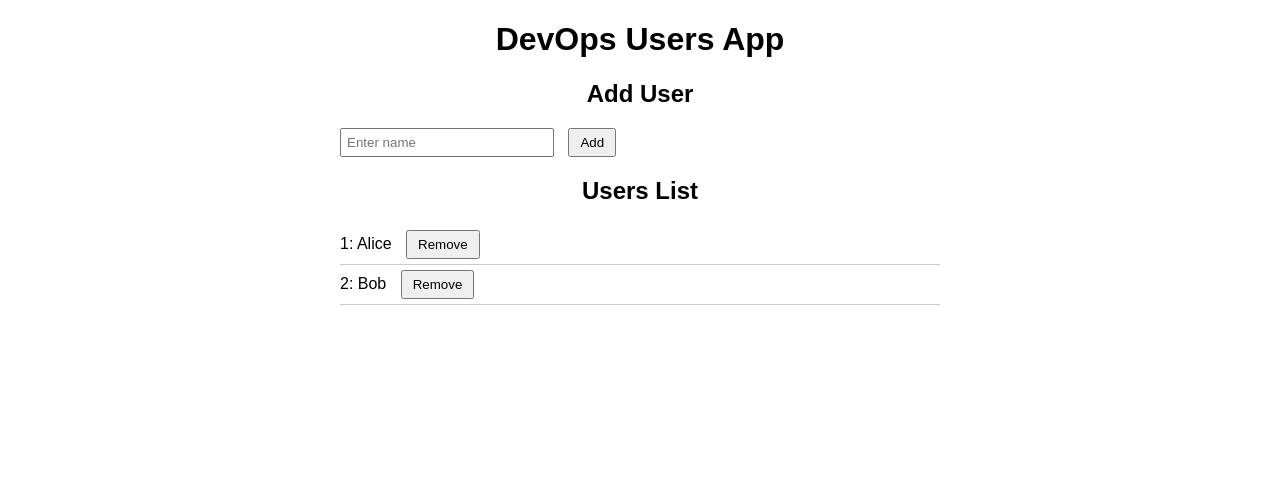
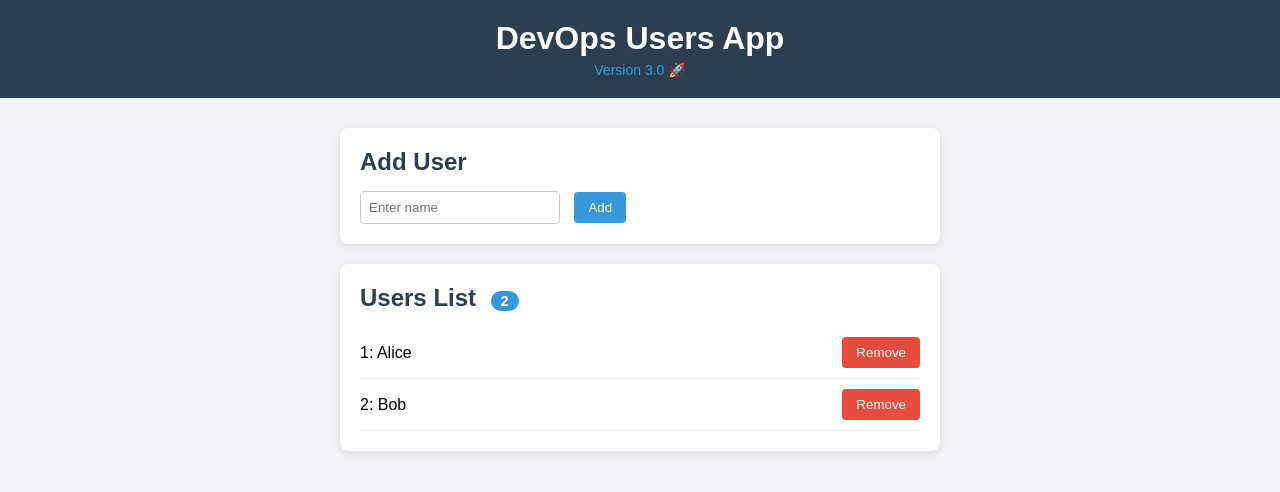
Before and after one commit to Mouhcine005/devops-project, a Flask app: page / in a window 1280 px wide. Shown: the top 492 px of the page. Run offline with Flask 3, Linux system fonts and the light colour scheme.

Commit message:
redesign UI with banner, cards, and user count

```diff
--- a/app/static/script.js
+++ b/app/static/script.js
@@ -1,19 +1,19 @@
-// Fetch and display users
 function fetchUsers() {
     fetch("/api/users")
         .then(response => response.json())
         .then(data => {
             const list = document.getElementById("users-list");
+            const count = document.getElementById("user-count");
             list.innerHTML = "";
+            count.textContent = data.length;
             data.forEach(user => {
                 const li = document.createElement("li");
-                li.innerHTML = `${user.id}: ${user.name} <button onclick="removeUser(${user.id})">Remove</button>`;
+                li.innerHTML = `<span>${user.id}: ${user.name}</span> <button onclick="removeUser(${user.id})">Remove</button>`;
                 list.appendChild(li);
             });
         });
 }
 
-// Add a new user
 function addUser() {
     const name = document.getElementById("name").value;
     if (!name) return alert("Enter a name");
@@ -31,7 +31,6 @@ function addUser() {
     });
 }
 
-// Remove a user
 function removeUser(id) {
     if (!confirm("Are you sure you want to remove this user?")) return;
 
@@ -43,5 +42,4 @@ function removeUser(id) {
         });
 }
 
-// Initial load
 fetchUsers();
--- a/app/static/style.css
+++ b/app/static/style.css
@@ -1,12 +1,45 @@
+* { box-sizing: border-box; margin: 0; padding: 0; }
+
 body {
     font-family: Arial, sans-serif;
-    max-width: 600px;
-    margin: 20px auto;
+    background: #f0f2f5;
 }
 
-h1, h2 { text-align: center; }
+.banner {
+    background: #2c3e50;
+    color: white;
+    text-align: center;
+    padding: 20px;
+}
 
-input { padding: 5px; width: 200px; }
-button { padding: 5px 10px; margin-left: 10px; }
+.version {
+    color: #3498db;
+    font-size: 14px;
+    margin-top: 5px;
+}
+
+.container {
+    max-width: 600px;
+    margin: 30px auto;
+}
+
+.card {
+    background: white;
+    border-radius: 8px;
+    padding: 20px;
+    margin-bottom: 20px;
+    box-shadow: 0 2px 8px rgba(0,0,0,0.1);
+}
+
+h2 { margin-bottom: 15px; color: #2c3e50; }
+
+input { padding: 8px; width: 200px; border: 1px solid #ccc; border-radius: 4px; }
+button { padding: 8px 14px; margin-left: 10px; background: #3498db; color: white; border: none; border-radius: 4px; cursor: pointer; }
+button:hover { background: #2980b9; }
+
 ul { list-style: none; padding: 0; }
-li { padding: 5px 0; border-bottom: 1px solid #ccc; }
+li { padding: 10px 0; border-bottom: 1px solid #eee; display: flex; justify-content: space-between; align-items: center; }
+li button { background: #e74c3c; margin-left: 0; }
+li button:hover { background: #c0392b; }
+
+.badge { background: #3498db; color: white; border-radius: 12px; padding: 2px 10px; font-size: 14px; margin-left: 8px; }
--- a/app/templates/index.html
+++ b/app/templates/index.html
@@ -6,17 +6,22 @@
     <link rel="stylesheet" href="{{ url_for('static', filename='style.css') }}">
 </head>
 <body>
+    <div class="banner">
         <h1>DevOps Users App</h1>
+        <p class="version">Version 3.0 🚀</p>
+    </div>
 
-    <div>
+    <div class="container">
+        <div class="card">
             <h2>Add User</h2>
             <input type="text" id="name" placeholder="Enter name">
             <button onclick="addUser()">Add</button>
         </div>
 
-    <div>
-        <h2>Users List</h2>
+        <div class="card">
+            <h2>Users List <span id="user-count" class="badge">0</span></h2>
             <ul id="users-list"></ul>
+        </div>
     </div>
 
     <script src="{{ url_for('static', filename='script.js') }}"></script>
```
Lines whose indentation alone changed are shown as unchanged.
